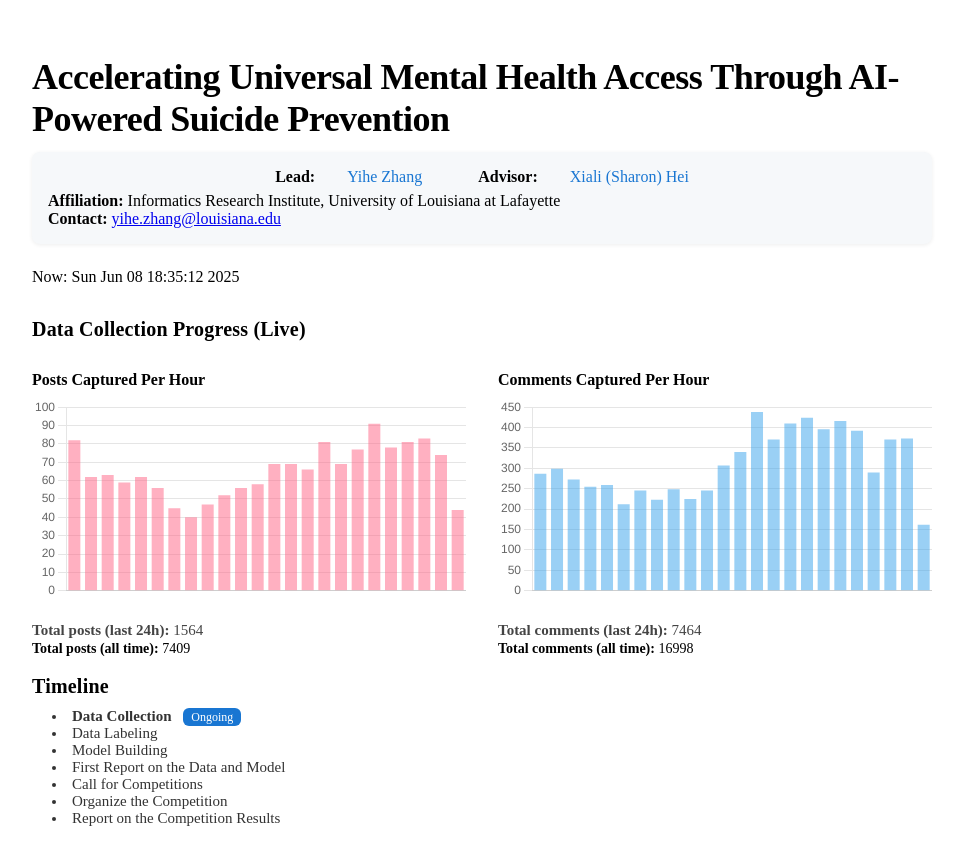
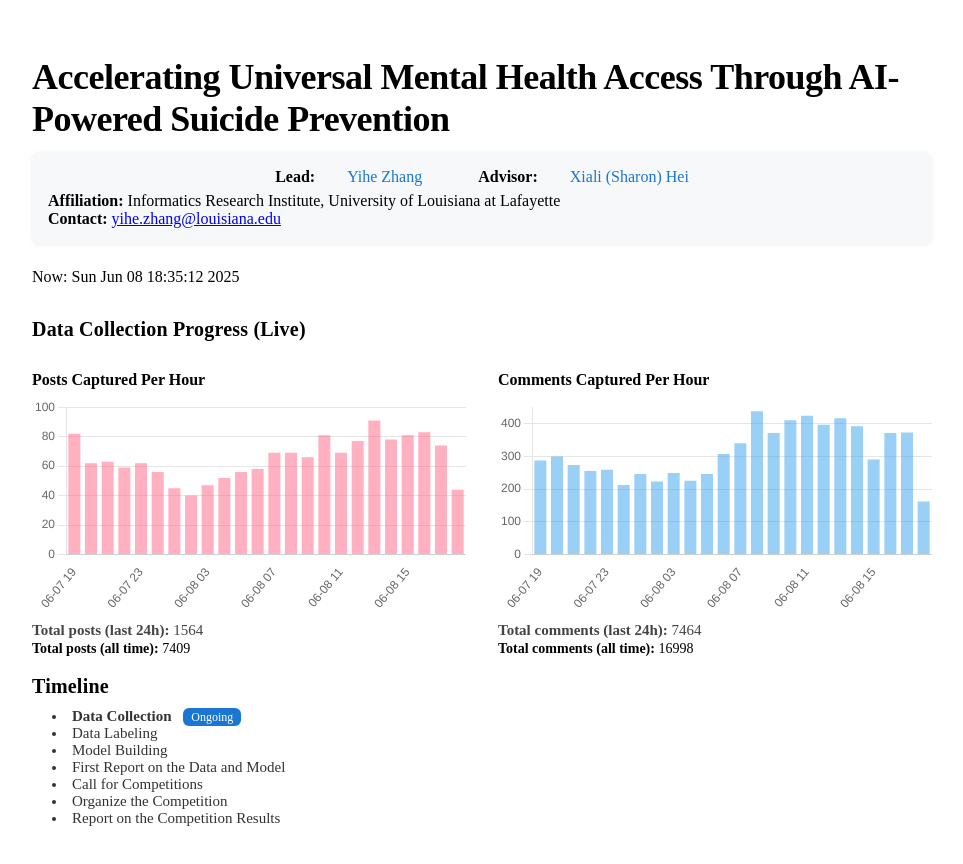
Before and after one commit to ihozh/mental-health-vercel, a Next.js app: page / in a window 1280 px wide. Shown: the top 864 px of the page, without its empty margins (158-1121 px from the left). Built offline with nearby package versions, Linux system fonts and the light colour scheme.

Commit message:
Update Chart.js

```diff
--- a/components/Chart.js
+++ b/components/Chart.js
@@ -42,19 +42,23 @@ export default function Chart({ data, label, color }) {
       title: { display: false },
     },
     scales: {
+      y: {
+        beginAtZero: true,
+        ticks: {
+          display: true,
+          color: '#444',
+        },
+      },
       x: {
         grid: { display: false },
         ticks: {
           callback: function(value, index, ticks) {
-            // Show every 4th label for hourly data (labels like '06-08 00', '06-08 04', ...)
             const label = this.getLabelForValue(value);
-            // If label is in 'MM-DD HH' format, only show every 4th hour
-            if (/\d{2}-\d{2} \d{2}/.test(label)) {
-              const hour = parseInt(label.slice(-2), 10);
-              return hour % 4 === 0 ? label : '';
-            }
-            // For daily or other labels, show all
-            return label;
+            // Always show first and last label
+            if (index === 0 || index === ticks.length - 1) return label;
+            // Show every 4th bar
+            if (index % 4 === 0) return label;
+            return '';
           }
         }
       },
```
